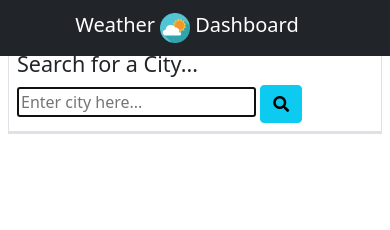
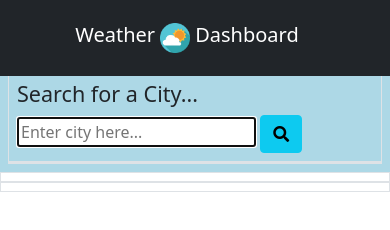
Before and after one commit to rpanglia/Weather-Dashboard, a plain HTML site: page index.html in a window 390 px wide. Drawn offline with nearby package versions, Linux system fonts and the light colour scheme.

Commit message:
style css and box updated

```diff
--- a/assets/style.css
+++ b/assets/style.css
@@ -0,0 +1,42 @@
+.container {
+    text-align: center;
+    padding: 10px;
+}
+
+#search-heading {
+    padding-top: 10px;
+}
+
+.container-fluid {
+    margin-top: 10px;
+}
+
+.hide {
+    display: none;
+}
+
+.show {
+    display: block;
+}
+
+.search-section {
+    background-color: lightblue;
+    margin-top: 10px;
+}
+
+/*MEDIA QUERIES*/
+@media screen and (max-width: 576px) {
+    .navbar-brand {
+        padding: 0 auto;
+        width: 100%;
+        text-align: center;
+    }
+}
+
+@media screen and (max-width: 768px) {
+    .navbar-brand {
+        padding: 0 auto;
+        width: 100%;
+        text-align: center;
+    }
+}
--- a/index.html
+++ b/index.html
@@ -44,6 +44,19 @@
                     <div class= "old-search border" id ="old-search-buttons"></div>
                 </div>
 
+                <div class="col-12 col-md-9">
+                    <div class="row border current-city" id="current-weather">
+                        <div class="col-12">
+                            <h2 id="search-city"></h2>
+                            <div id="current-weather-box" class="list-group"></div>
+                        </div>
+                    </div>
+
+                    <div class="row border" id="forecast-five">
+                        <h3 class="col-12" id="forecast"></h3>
+                        <div class="d-flex" id="forecast-five-box"></div>
+                    </div>
+                </div>
         </div>
     </main>
 
```
